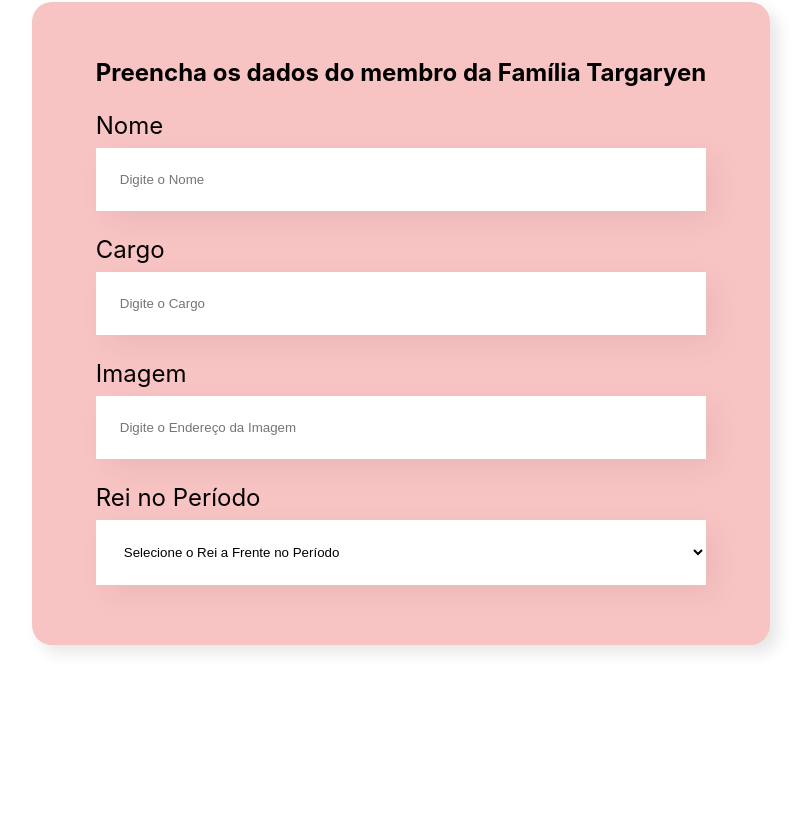
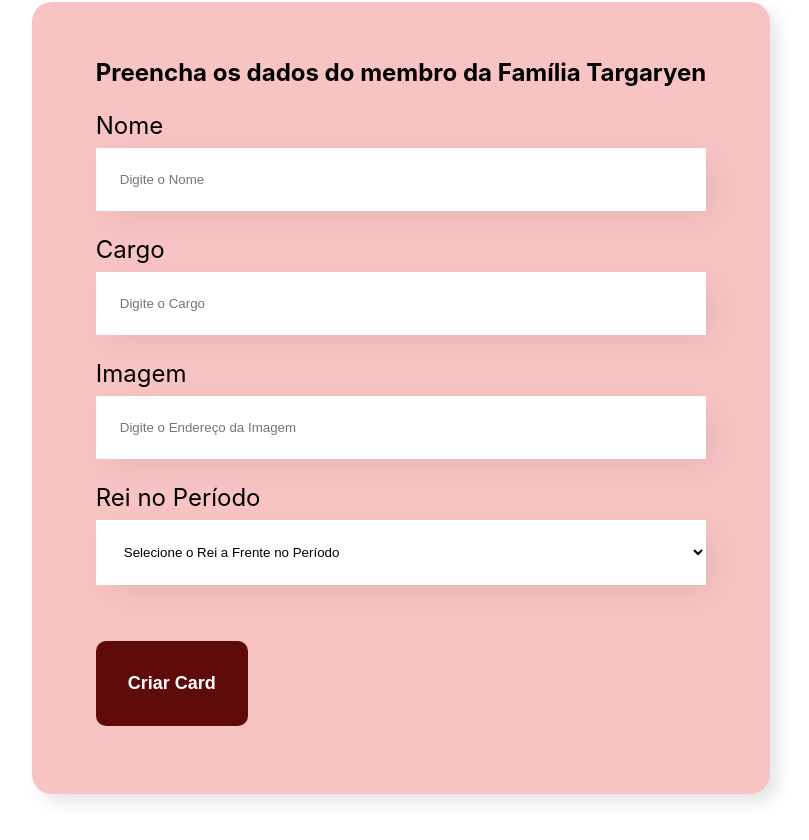
Before and after one commit to ViniwDOrazio/alura-react-javascript, a JavaScript app in the folder organo/: page / in a window 1280 px wide. Shown: the part 576-1416 px from the top of the page, without its empty margins (239-1048 px from the left). Before the commit the page ends 1301 px from the top, so only its background shows below. Built offline with nearby package versions, Linux system fonts and the light colour scheme; the HTML template or start-up script is replaced by a standard one.

Commit message:
Aula02.04

```diff
--- /dev/null
+++ b/organo/src/componentes/Botao/Botao.css
@@ -0,0 +1,16 @@
+.botao{
+    background-color: #600b0b;
+    border-radius: 10px;
+    border: none;
+    color: white;
+    cursor: pointer;
+    font-size: 18px;
+    font-weight: 700;
+    margin: 32px 0px;
+    padding: 32px;
+}
+
+.botao:hover{
+    color: #f8c3c3;
+    background-color: #751414;
+}
--- /dev/null
+++ b/organo/src/componentes/Botao/index.js
@@ -0,0 +1,12 @@
+import './Botao.css';
+const Botao = (props) => {
+    //const strteste=`${props.placeholder}...`;
+    //console.log(props)
+    return (
+        <button className='botao'>
+            {props.children}
+        </button>
+    )
+}
+
+export default Botao;
--- a/organo/src/componentes/FormularioPessoa/index.js
+++ b/organo/src/componentes/FormularioPessoa/index.js
@@ -1,3 +1,4 @@
+import Botao from '../Botao';
 import CampoTexto from '../CampoTexto';
 import ComboBox from '../ComboBox';
 import './FormularioPessoa.css';
@@ -11,6 +12,9 @@
                 <CampoTexto label="Cargo" placeholder="Digite o Cargo" />
                 <CampoTexto label="Imagem" placeholder="Digite o Endereço da Imagem" />
                 <ComboBox  label="Rei no Período" placeholder="Selecione o Rei a Frente no Período" itens={reizinho}/>
+                <Botao>
+                    Criar Card
+                </Botao>
             </form>
         </section>
     )
```
